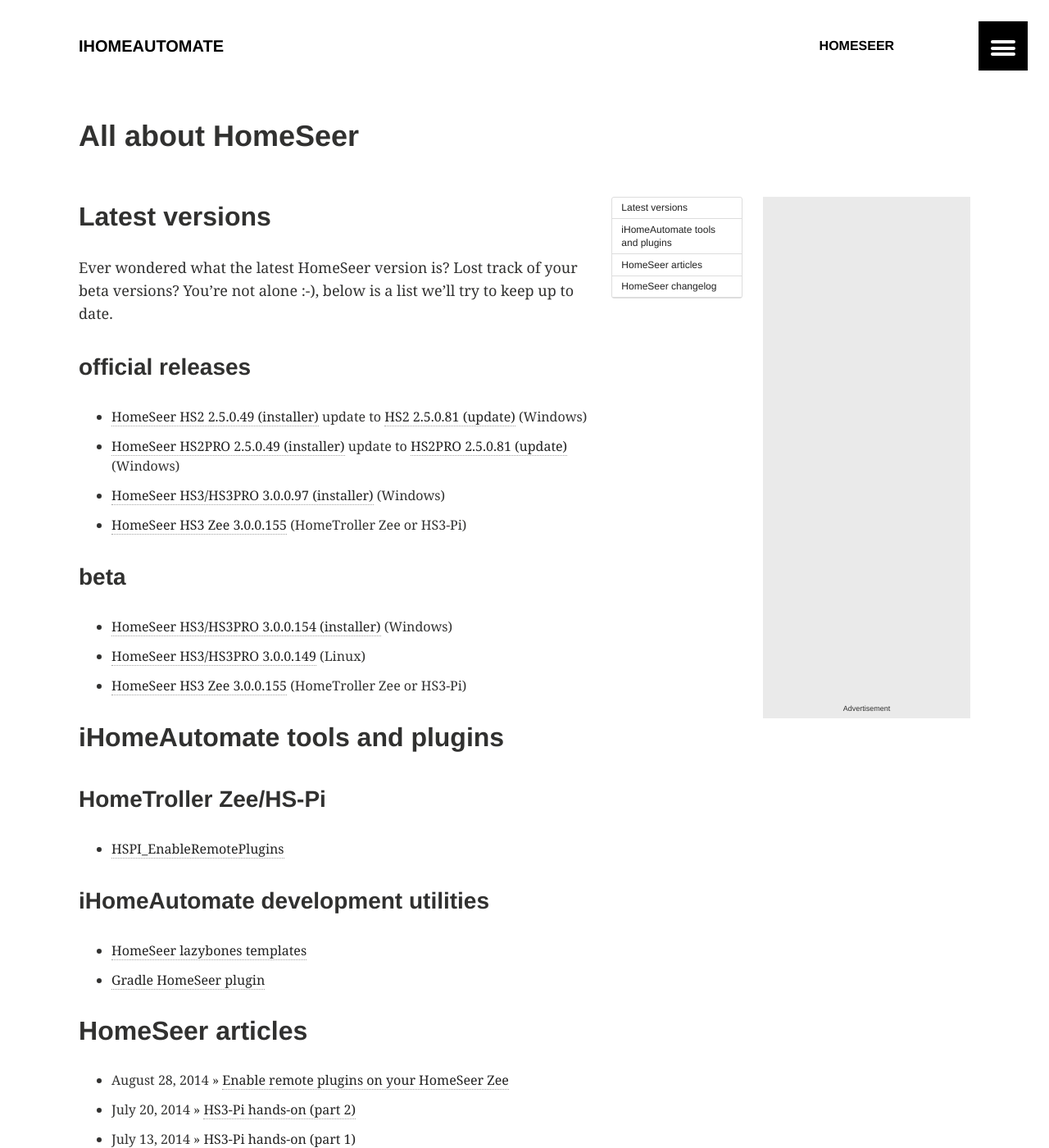
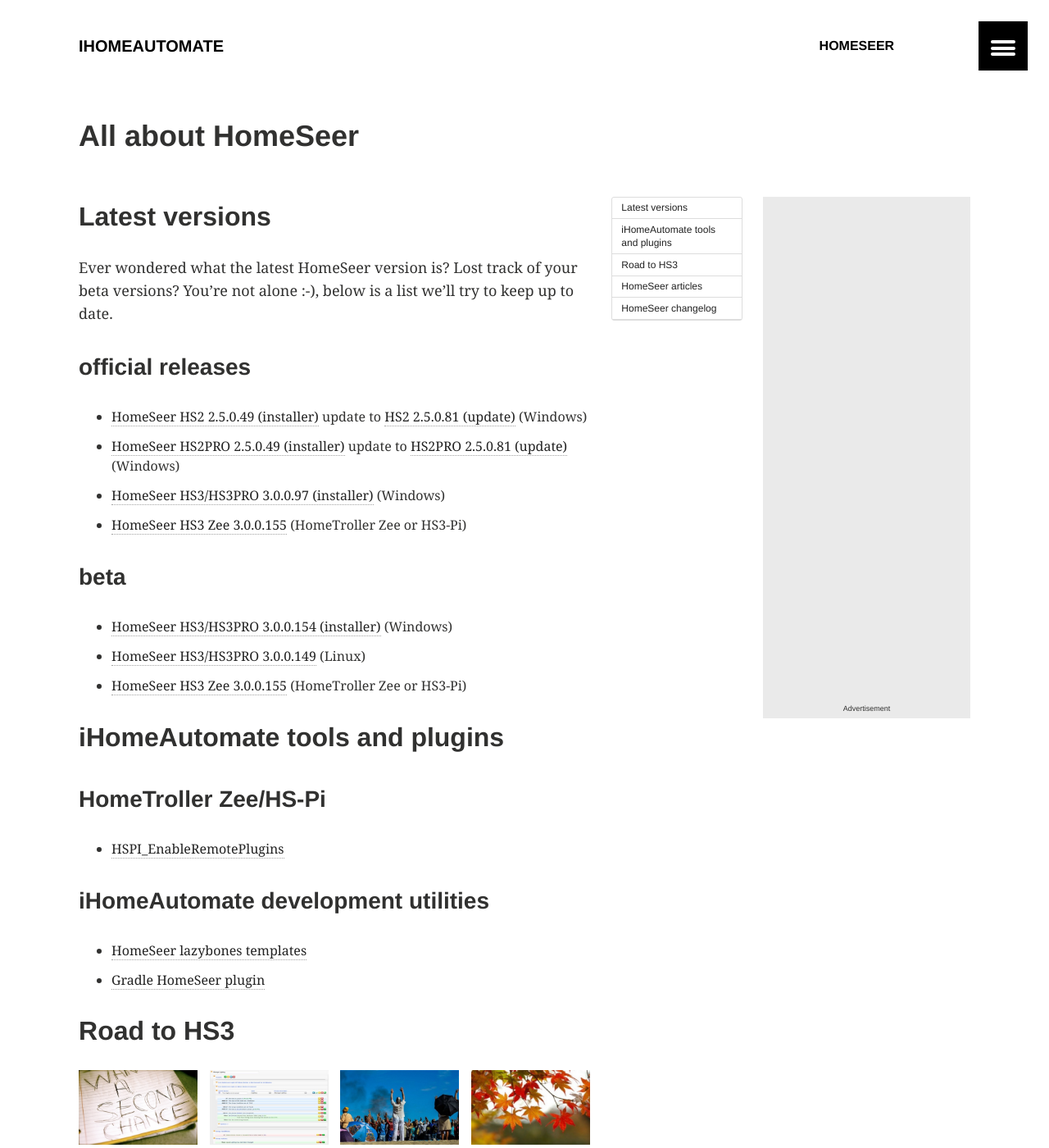
Before and after one commit to ihomeautomate/ihomeautomate.github.io, a Jekyll site: the page built from homeseer/index.md, in a window 1280 px wide and 1400 px high. Shown: the whole window at 82% size. Built offline with Jekyll 4.4.1, drawn with Linux system fonts in a browser that asks for light colours.

Commit message:
Another post migrated

```diff
--- a/homeseer/index.md
+++ b/homeseer/index.md
@@ -45,6 +45,16 @@
 [10]: https://github.com/ihomeautomate/homeseer-lazybones-templates
 [11]: https://github.com/ihomeautomate/gradle-homeseer-plugin
 
+## Road to HS3
+
+<div class="archive-wrap">
+<ul class="th-grid">
+ {% for post in site.tags['road_to_hs3'] %}
+      <li><a href="{{ site.url }}{{ post.url }}" title="{{ post.title }}"><img src="{{ site.url }}/images/{{ post.image.teaser }}" alt=""></a></li>
+ {% endfor %}
+</ul>
+</div><!-- /.archive-wrap -->
+
 ## HomeSeer articles
 
 <ul>
```
